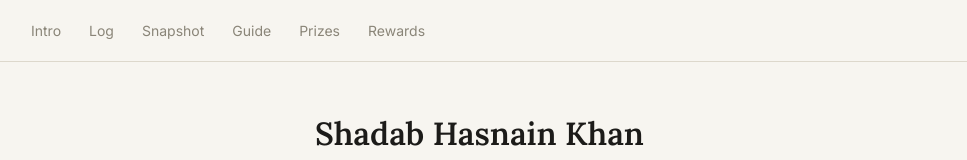
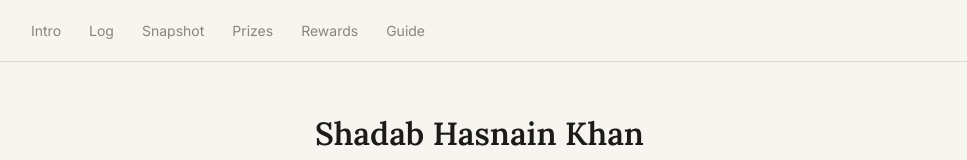
Before and after one commit to HasnainKhan01/foundation-tracker, a React (Vite) app in the folder client/: page / in a window 1280 px wide. Shown: the top 160 px of the page, without its empty margins (9-976 px from the left). Built offline with nearby package versions, Linux system fonts and the light colour scheme; no server answers.

Commit message:
Move Guide link to the end of the nav

```diff
--- a/client/src/App.jsx
+++ b/client/src/App.jsx
@@ -16,9 +16,10 @@ function App() {
           <Link to="/">Intro</Link>
           <Link to="/log">Log</Link>
           <Link to="/snapshot">Snapshot</Link>
-          <Link to="/guide">Guide</Link>
           <Link to="/prizes">Prizes</Link>
           <Link to="/rewards">Rewards</Link>
+          <Link to="/guide">Guide</Link>
+
         </nav>
         <main className="page">
           <Routes>
```
